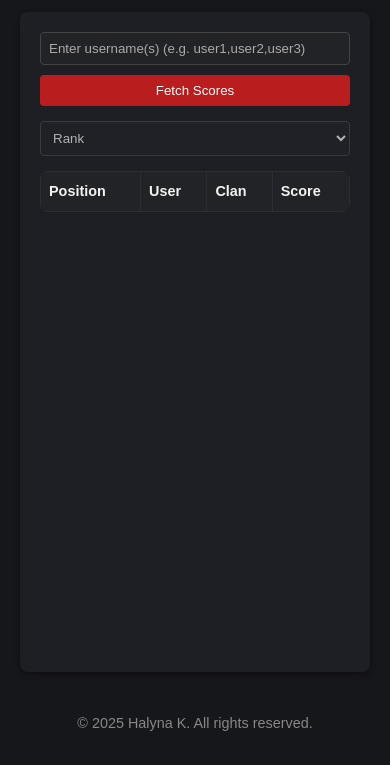
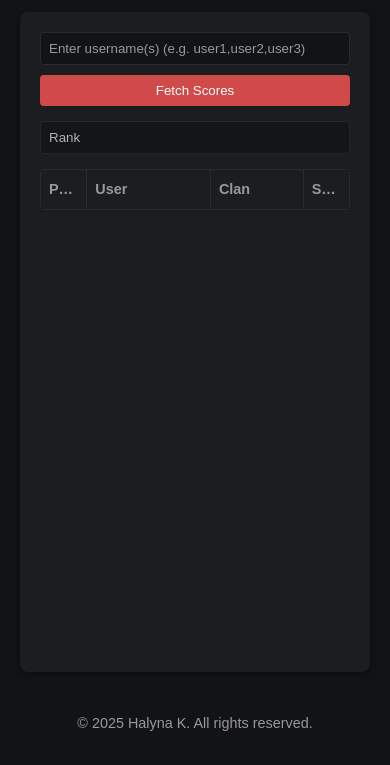
Before and after one commit to halyna-k/Project-Codewars-Leaderboard, a website with bundled scripts: page index.html in a window 390 px wide. Shown: the part 79-844 px from the top of the page. Built offline with nearby package versions, Linux system fonts and the light colour scheme.

Commit message:
Refactor styles with CSS variables and improved theming
- Add CSS custom properties for colours and theming, replaced hardcoded color values with variables, and enhanced focus, button, and table styles for better consistency and maintainability.
- Improve accessibility and visual feedback for form elements and highlighted top scores in tables.

```diff
--- a/styles.css
+++ b/styles.css
@@ -1,4 +1,15 @@
 /* ========== RESET & BASE STYLES ========== */
+:root {
+  --bg: #121316;
+  --surface: #1c1d21;
+  --border: #2a2b30;
+  --text: #f1f1f1;
+  --muted: #999;
+  --accent: #d04a4a;
+  --accent-hover: #a33c3c;
+  --focus-glow: rgba(208, 74, 74, 0.4);
+}
+
 * {
   box-sizing: border-box;
   margin: 0;
@@ -7,8 +18,8 @@
 }
 
 body {
-  background-color: #16171b;
-  color: #efefef;
+  background: var(--bg);
+  color: var(--text);
   line-height: 1.6;
   padding: 20px;
   min-height: 100vh;
@@ -18,7 +29,7 @@ body {
 
 /* ========== LAYOUT ========== */
 main {
-  flex-grow: 1;
+  flex: 1;
   display: flex;
   justify-content: center;
 }
@@ -26,7 +37,7 @@ main {
 #container {
   width: 100%;
   max-width: 800px;
-  background-color: #1e1f24;
+  background: var(--surface);
   padding: 20px;
   border-radius: 8px;
   box-shadow: 0 2px 6px rgba(0, 0, 0, 0.4);
@@ -36,13 +47,13 @@ main {
 header h1 {
   text-align: center;
   margin-bottom: 20px;
-  color: #e63946;
+  color: var(--accent);
 }
 
 /* ========== ERROR MESSAGE ========== */
 #error {
   margin-bottom: 15px;
-  color: #ff4d4d;
+  color: var(--accent);
   font-weight: bold;
   text-align: center;
 }
@@ -56,32 +67,51 @@ form {
 }
 
 form input[type="text"],
+#rank-select,
+form button {
+  border-radius: 4px;
+  padding: 8px;
+}
+
+form input[type="text"],
 #rank-select {
   flex: 1;
-  border: 1px solid #444;
-  border-radius: 4px;
-  background-color: #222327;
-  color: #efefef;
-  padding: 8px;
+  border: 1px solid var(--border);
+  background: var(--bg);
+  color: var(--text);
+  transition: border-color 0.2s ease, box-shadow 0.2s ease;
 }
 
 form input::placeholder,
 #rank-select option {
-  color: #aaa;
+  color: var(--muted);
 }
 
+/* Focus & active states */
+form input[type="text"]:focus,
+#rank-select:focus,
+form input[type="text"]:active,
+#rank-select:active {
+  border-color: var(--accent);
+  outline: none;
+  box-shadow: 0 0 4px var(--focus-glow);
+}
+
+/* ========== BUTTON ========== */
 form button {
-  padding: 8px 16px;
   border: none;
-  border-radius: 4px;
-  background-color: #b91d1d;
+  background: var(--accent);
   color: #fff;
   cursor: pointer;
-  transition: background-color 0.2s ease-in-out;
+  transition: background-color 0.2s ease-in-out, transform 0.1s ease;
 }
 
 form button:hover {
-  background-color: #8c1313;
+  background: var(--accent-hover);
+}
+
+form button:active {
+  transform: scale(0.98);
 }
 
 /* ========== DROPDOWN ========== */
@@ -89,45 +119,53 @@ form button:hover {
   width: 100%;
   max-width: 200px;
   margin-bottom: 15px;
+  appearance: none;
 }
 
 /* ========== TABLE ========== */
 table {
   width: 100%;
   border-collapse: collapse;
-  background-color: #222327;
-  border-radius: 8px;
+  background: var(--bg);
+  border-radius: 4px;
   overflow: hidden;
+  table-layout: fixed;
 }
 
-th,
-td {
+th, td {
   padding: 10px;
-  border: 1px solid #2d2e33;
+  border: 1px solid var(--border);
   text-align: left;
+  overflow: hidden;
+  text-overflow: ellipsis;
+  white-space: nowrap;
 }
 
 th {
   font-weight: bold;
-  color: #f2f2f2;
+  color: var(--muted);
+  background: var(--surface);
 }
 
-tr:nth-child(even) {
-  background-color: #1b1c20;
+/* Fix column widths */
+th:nth-child(1), td:nth-child(1) { width: 15%; }   /* Position */
+th:nth-child(2), td:nth-child(2) { width: 40%; }   /* User */
+th:nth-child(3), td:nth-child(3) { width: 30%; }   /* Clan */
+th:nth-child(4), td:nth-child(4) { width: 15%; }   /* Score */
+
+td {
+  font-weight: normal;
 }
 
-/* Highlight top user */
-tbody tr:first-child {
-  background-color: #b91d1d;
-  color: #fff;
-  font-weight: bold;
+.top-score {
+  background: rgba(208, 74, 74, 0.15);
 }
 
 /* ========== FOOTER ========== */
 footer {
   text-align: center;
   margin-top: 30px;
-  color: #888;
+  color: var(--muted);
   font-size: 0.9rem;
   padding: 10px 0;
 }
@@ -139,12 +177,10 @@ footer {
   }
 
   form input,
-  form button {
+  form button,
+  #rank-select {
     width: 100%;
-  }
-
-  #rank-select {
-    max-width: 100%;
+    max-width: none;
   }
 
   th,
```
